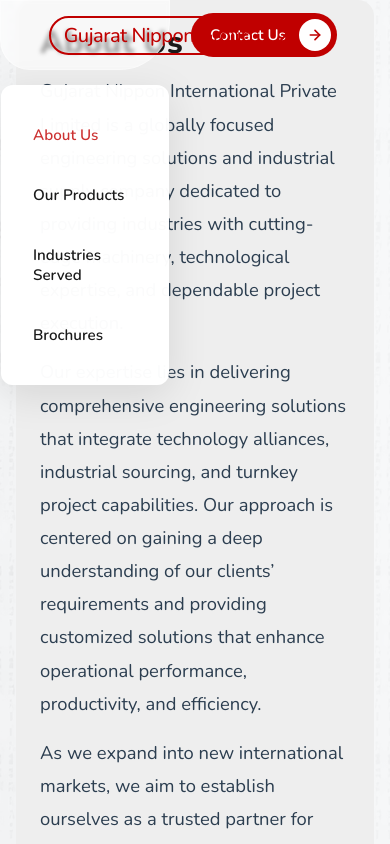
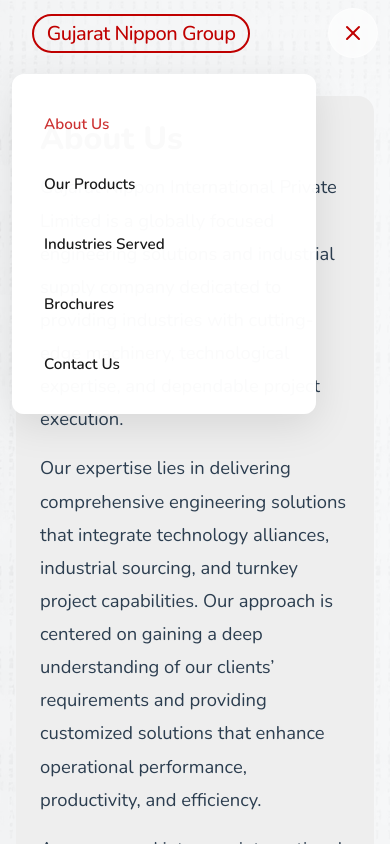
Before and after one commit to gaurav345cgc/Gujrat-Nippon, a Next.js app: page /about in a window 390 px wide. Both pictures are taken after a click on the button "Toggle menu". Shown: the top 844 px of the page. Built offline with nearby package versions, Linux system fonts and the light colour scheme; a web font is replaced by a local one.

Commit message:
feat: Add responsive Navbar component with dynamic styling and create initial About and Contact pages.

```diff
--- a/app/about/About.module.css
+++ b/app/about/About.module.css
@@ -43,7 +43,7 @@
 }
 
 .container {
-    padding: 6rem 2rem 4rem;
+    padding: 8rem 2rem 4rem;
     color: #2C3E50;
     max-width: 1200px;
     margin: 0 auto;
@@ -231,6 +231,6 @@
     }
 
     .container {
-        padding: 0 1rem 2rem;
+        padding: 6rem 1rem 2rem;
     }
 }
--- a/app/about/page.tsx
+++ b/app/about/page.tsx
@@ -98,7 +98,7 @@
                     <h2 className={styles.sectionTitle}>Our Goals</h2>
                     <div className={styles.goalsGrid}>
                         <article className={styles.goalCard} style={{ animationDelay: '0.1s' }}>
-                            <div className={styles.goalIcon}>👥</div>
+
                             <h3 className={styles.cardTitle}>People</h3>
                             <p className={styles.cardText}>
                                 To create equitable opportunities for growth and success for all our stakeholders — employees, partners, and clients — by fostering innovation, collaboration, and trust.
@@ -106,7 +106,7 @@
                         </article>
 
                         <article className={styles.goalCard} style={{ animationDelay: '0.2s' }}>
-                            <div className={styles.goalIcon}>🌍</div>
+
                             <h3 className={styles.cardTitle}>Planet</h3>
                             <p className={styles.cardText}>
                                 To serve industries across the globe with sustainable and responsible engineering solutions that contribute positively to society and the environment.
@@ -114,7 +114,7 @@
                         </article>
 
                         <article className={styles.goalCard} style={{ animationDelay: '0.3s' }}>
-                            <div className={styles.goalIcon}>📈</div>
+
                             <h3 className={styles.cardTitle}>Profits</h3>
                             <p className={styles.cardText}>
                                 To deliver measurable value to our business partners by ensuring minimum operating costs, maximum efficiency, and enhanced profitability across every project we undertake.
--- a/app/contact/Contact.module.css
+++ b/app/contact/Contact.module.css
@@ -42,7 +42,7 @@
 }
 
 .container {
-    padding: 0 2rem 4rem;
+    padding: 8rem 2rem 4rem;
     max-width: 1000px;
     margin: 0 auto;
     color: #2C3E50;
--- a/components/Navbar.module.css
+++ b/components/Navbar.module.css
@@ -80,12 +80,21 @@
 
 .mobileMenuBtn {
     display: none;
-    background: none;
-    border: none;
+    background-color: rgba(255, 255, 255, 0.6);
+    backdrop-filter: blur(2px);
+    -webkit-backdrop-filter: blur(2px);
+    border: 1px solid rgba(255, 255, 255, 0.4);
     cursor: pointer;
-    padding: 0.5rem;
-    margin-right: 0.5rem;
+    padding: 0;
+    width: 50px;
+    height: 50px;
+    border-radius: 50%;
     color: #C00000;
+    align-items: center;
+    justify-content: center;
+    z-index: 10;
+    transition: background-color 0.2s;
+    flex-shrink: 0;
 }
 
 .navLeft {
@@ -238,10 +247,37 @@
 
 
 
+.mobileContactLink {
+    display: none;
+}
+
 /* Mobile Responsiveness */
 @media (max-width: 1024px) {
+    .topNavbar {
+        gap: 0.75rem;
+        padding: 0 0.75rem;
+        height: auto;
+        padding-top: 0.5rem;
+    }
+
     .mobileMenuBtn {
-        display: block;
+        display: flex;
+    }
+
+    .navWhiteSection {
+        max-width: none;
+        flex: 1;
+        border-bottom-right-radius: 30px;
+        padding: 0 1.25rem;
+        height: 50px;
+        background-color: transparent;
+        backdrop-filter: none;
+        -webkit-backdrop-filter: none;
+        border: none;
+    }
+
+    .navTransparentSection {
+        display: none;
     }
 
     .navRight {
@@ -295,8 +331,11 @@
         padding: 0.5rem 0;
     }
 
+    .mobileContactLink {
+        display: flex;
+    }
+
     .topNavbar {
         border-radius: 12px;
-        /* Less rounded on mobile if open, but pill is fine too */
     }
 }
--- a/components/Navbar.tsx
+++ b/components/Navbar.tsx
@@ -56,7 +56,21 @@
                         </Link>
                     </div>
 
-                    {/* Hamburger Icon for Mobile */}
+                    <div className={`${styles.navRight} ${isMobileMenuOpen ? styles.navRightOpen : ''}`}>
+                        <div className={styles.navLinks} ref={navLinksRef}>
+                            <Link href="/about" className={`${styles.navLink} ${pathname.startsWith('/about') ? styles.active : ''}`} data-active={pathname.startsWith('/about') ? "true" : "false"} onClick={() => setIsMobileMenuOpen(false)}>About Us</Link>
+                            <Link href="/products" className={`${styles.navLink} ${pathname.startsWith('/products') ? styles.active : ''}`} data-active={pathname.startsWith('/products') ? "true" : "false"} onClick={() => setIsMobileMenuOpen(false)}>Our Products</Link>
+                            <Link href="/industries" className={`${styles.navLink} ${pathname.startsWith('/industries') ? styles.active : ''}`} data-active={pathname.startsWith('/industries') ? "true" : "false"} onClick={() => setIsMobileMenuOpen(false)}>Industries Served</Link>
+                            <Link href="/downloads" className={`${styles.navLink} ${pathname.startsWith('/downloads') ? styles.active : ''}`} data-active={pathname.startsWith('/downloads') ? "true" : "false"} onClick={() => setIsMobileMenuOpen(false)}>Brochures</Link>
+                            <Link href="/contact" className={`${styles.navLink} ${styles.mobileContactLink} ${pathname.startsWith('/contact') ? styles.active : ''}`} data-active={pathname.startsWith('/contact') ? "true" : "false"} onClick={() => setIsMobileMenuOpen(false)}>Contact Us</Link>
+
+                            {/* Sliding Indicator */}
+                            <div className={styles.navIndicator} style={{ left: indicatorStyle.left, width: indicatorStyle.width, opacity: indicatorStyle.opacity }} />
+                        </div>
+                    </div>
+                </div>
+
+                {/* Hamburger Icon for Mobile — separate pill */}
                 <button
                     className={styles.mobileMenuBtn}
                     onClick={() => setIsMobileMenuOpen(!isMobileMenuOpen)}
@@ -78,19 +92,6 @@
                     </svg>
                 </button>
 
-                    <div className={`${styles.navRight} ${isMobileMenuOpen ? styles.navRightOpen : ''}`}>
-                        <div className={styles.navLinks} ref={navLinksRef}>
-                            <Link href="/about" className={`${styles.navLink} ${pathname.startsWith('/about') ? styles.active : ''}`} data-active={pathname.startsWith('/about') ? "true" : "false"} onClick={() => setIsMobileMenuOpen(false)}>About Us</Link>
-                            <Link href="/products" className={`${styles.navLink} ${pathname.startsWith('/products') ? styles.active : ''}`} data-active={pathname.startsWith('/products') ? "true" : "false"} onClick={() => setIsMobileMenuOpen(false)}>Our Products</Link>
-                            <Link href="/industries" className={`${styles.navLink} ${pathname.startsWith('/industries') ? styles.active : ''}`} data-active={pathname.startsWith('/industries') ? "true" : "false"} onClick={() => setIsMobileMenuOpen(false)}>Industries Served</Link>
-                            <Link href="/downloads" className={`${styles.navLink} ${pathname.startsWith('/downloads') ? styles.active : ''}`} data-active={pathname.startsWith('/downloads') ? "true" : "false"} onClick={() => setIsMobileMenuOpen(false)}>Brochures</Link>
-
-                            {/* Sliding Indicator */}
-                            <div className={styles.navIndicator} style={{ left: indicatorStyle.left, width: indicatorStyle.width, opacity: indicatorStyle.opacity }} />
-                        </div>
-                    </div>
-                </div>
-
                 <div className={styles.navTransparentSection}>
                     <Link href="/contact" className={styles.contactButtonRed} onClick={() => setIsMobileMenuOpen(false)}>
                         <span className={styles.contactBtnText}>Contact Us</span>
```
Also changed, not shown: app/contact/page.tsx (+1 -7 lines). Lines whose indentation alone changed are shown as unchanged.
